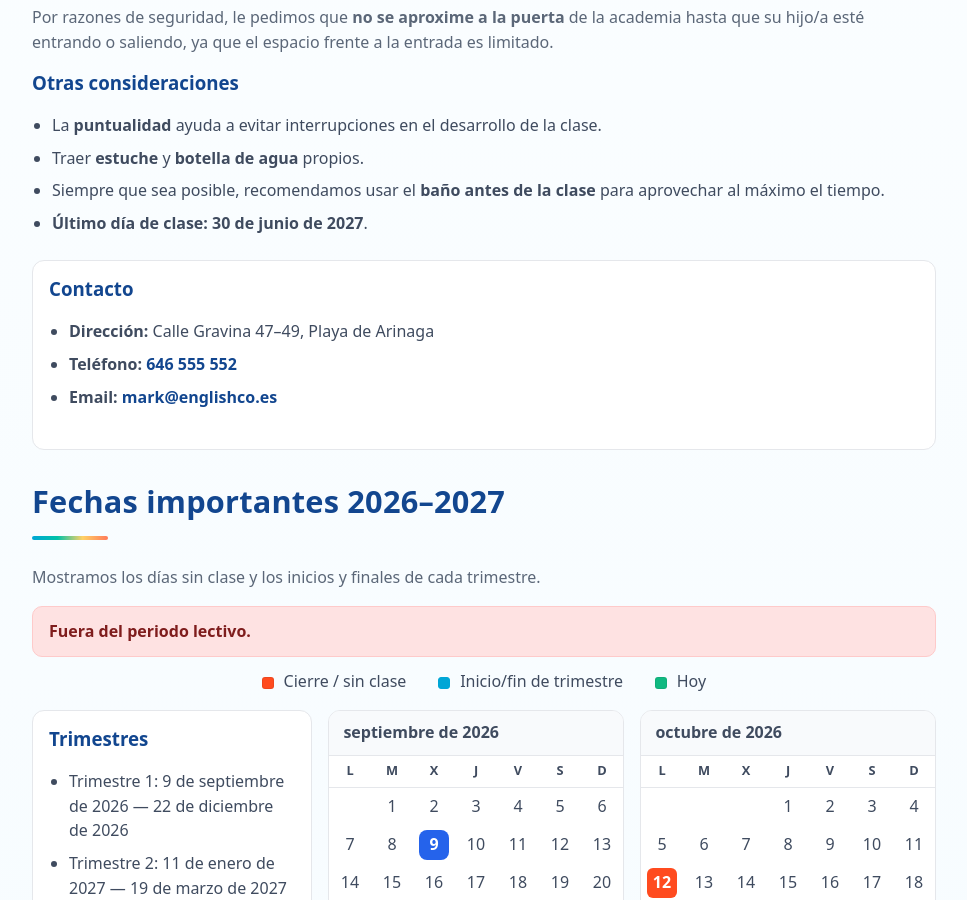
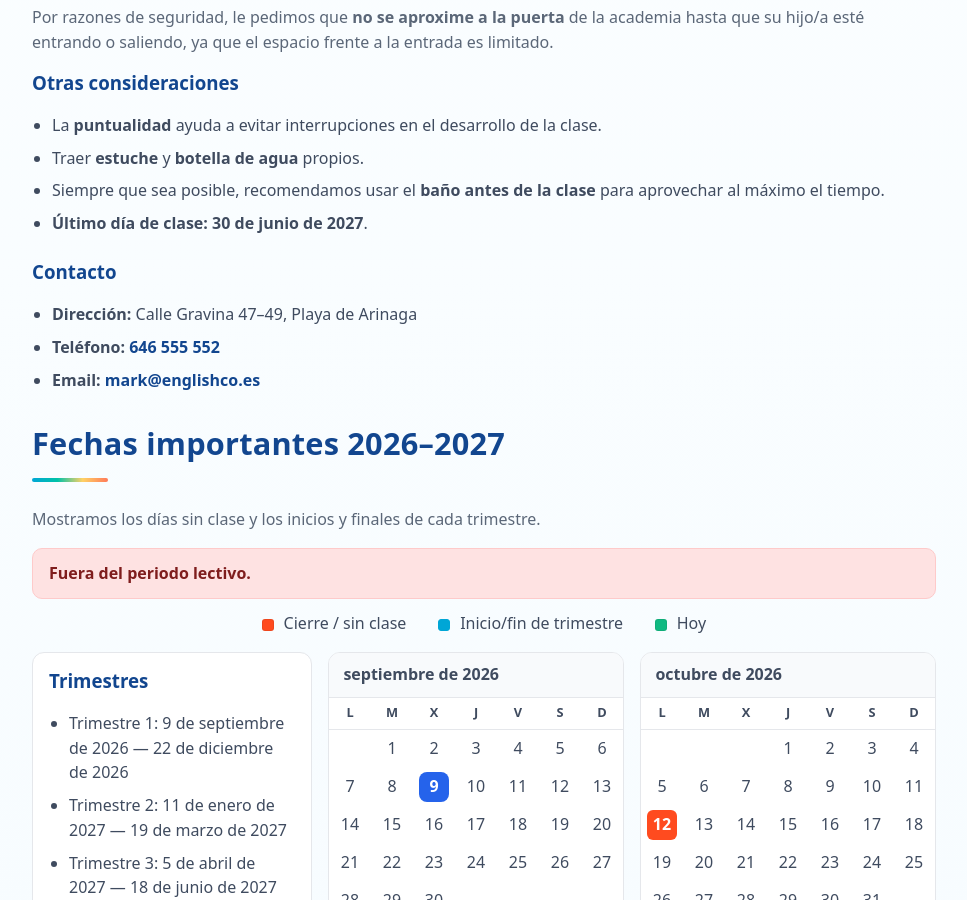
Before and after one commit to dixonbruce/englishco, a Jekyll site: the page built from condiciones.html, in a window 1280 px wide and 900 px high, scrolled down 2051 px. Shown: the whole window, without its empty margins (156-1123 px from the left). Built offline with Jekyll 4.4.1, drawn with Linux system fonts in a browser that asks for light colours.

Commit message:
Update condiciones.html

```diff
--- a/condiciones.html
+++ b/condiciones.html
@@ -203,7 +203,7 @@ permalink: "/condiciones.html"
       <li><strong>Último día de clase:</strong> <strong>30 de junio de 2027</strong>.</li>
     </ul>
 
-    <aside class="card">
+
       <h3>Contacto</h3>
 
       <ul class="plain">
@@ -211,7 +211,7 @@ permalink: "/condiciones.html"
         <li><strong>Teléfono:</strong> <a href="tel:+34646555552">646 555 552</a></li>
         <li><strong>Email:</strong> <a href="mailto:mark@englishco.es">mark@englishco.es</a></li>
       </ul>
-    </aside>
+
   </section>
 
   <!-- Important dates -->
```
